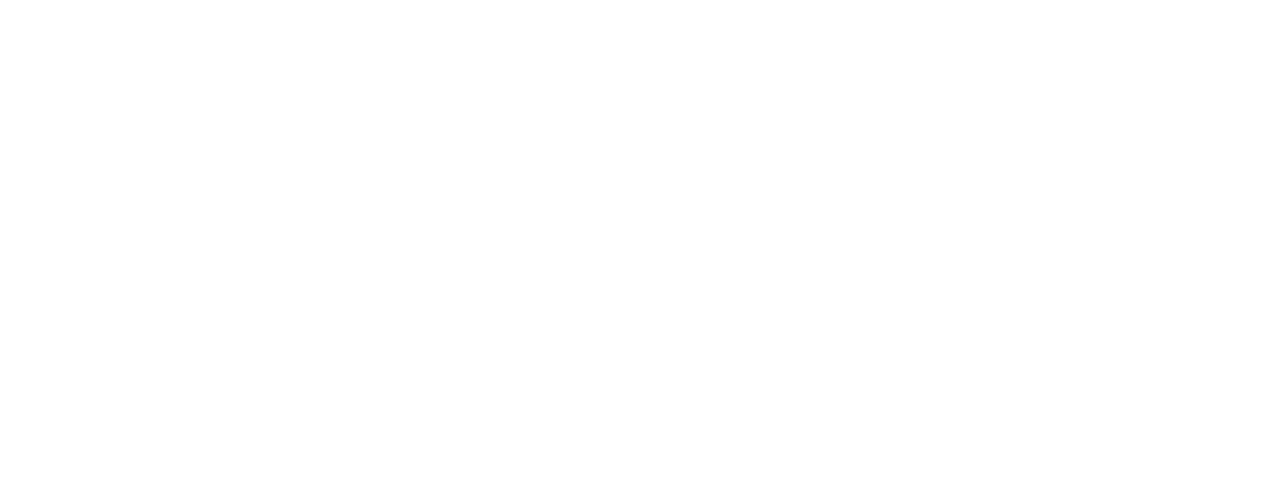
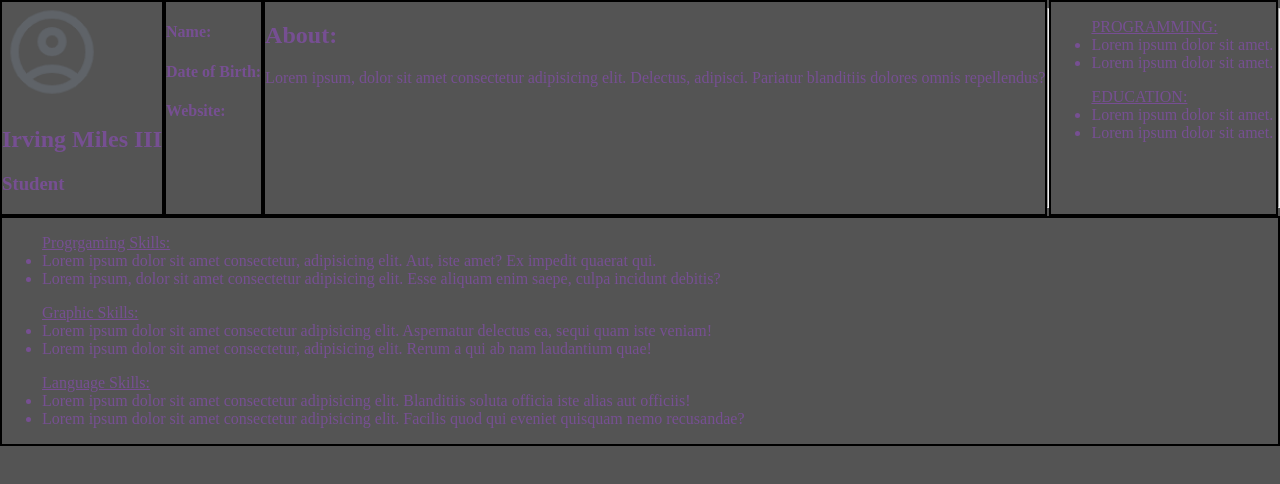
Before and after one commit to Surghe/307.4_Lab, a plain HTML site: page index.html in a window 1280 px wide. Drawn offline with Linux system fonts and the light colour scheme.

Commit message:
resume-project

```diff
--- a/index.html
+++ b/index.html
@@ -7,6 +7,69 @@
     <link rel="stylesheet" href="./styles/index.css">
 </head>
 <body>
+    <main id="main_container">
+        <section id="section1">
 
+            <div class="box" id="box1">
+                <img src="./images/accountCircle.png" alt="" width="100px">
+                <div id="box2">
+                <h2>Irving Miles III</h2>
+                <h3>Student</h3></div>
+            </div>
+            <div class="box" id="box3">
+                <h4>Name:</h4>
+                <h4>Date of Birth:</h4>
+                <h4>Website:</h4>
+            </div>
+            <div class="box" id="box4">
+                <h2>About:</h2>
+                <p>Lorem ipsum, dolor sit amet consectetur adipisicing elit. Delectus, adipisci. Pariatur blanditiis dolores omnis repellendus?</p>
+
+            </div>
+        </section>
+        <hr/>
+
+        <section id="section2">
+           <div class="box2" id="box5">
+
+            <ul><u>PROGRAMMING:</u>
+                <li>Lorem ipsum dolor sit amet.</li>
+                <li>Lorem ipsum dolor sit amet.</li>
+            </ul>
+            <ul><u>EDUCATION: </u>
+                <li>Lorem ipsum dolor sit amet.</li>
+                <li>Lorem ipsum dolor sit amet.</li>
+            </ul>
+
+            </div>
+        </section>
+        <hr/>
+
+        <section id="section3">
+            <div class="box3" id="box6">
+
+                <div id="box7">
+                <ul><u>Progrgaming Skills: </u>
+                    <li>Lorem ipsum dolor sit amet consectetur, adipisicing elit. Aut, iste amet? Ex impedit quaerat qui.</li>
+                    <li>Lorem ipsum, dolor sit amet consectetur adipisicing elit. Esse aliquam enim saepe, culpa incidunt debitis?</li>
+                </ul>
+                </div>
+
+                <div id="box8">
+                <ul><u>Graphic Skills: </u>
+                    <li>Lorem ipsum dolor sit amet consectetur adipisicing elit. Aspernatur delectus ea, sequi quam iste veniam!</li>
+                    <li>Lorem ipsum dolor sit amet consectetur, adipisicing elit. Rerum a qui ab nam laudantium quae!</li>
+                </ul>
+                </div>
+
+                <div id="box9">
+                <ul><u>Language Skills: </u>
+                    <li>Lorem ipsum dolor sit amet consectetur adipisicing elit. Blanditiis soluta officia iste alias aut officiis!</li>
+                    <li>Lorem ipsum dolor sit amet consectetur adipisicing elit. Facilis quod qui eveniet quisquam nemo recusandae?</li>
+                </ul>
+                </div>
+            </div>
+        </section>
+    </main>
 </body>
 </html>
--- a/styles/index.css
+++ b/styles/index.css
@@ -0,0 +1,88 @@
+#section1{
+    display: flex;
+    flex-wrap: wrap;
+}
+
+
+.box{
+    border: 2px solid black;
+}
+
+
+#box1{
+    flex-grow: 1;
+
+
+
+}
+#box2 {
+    flex-grow: 1;
+
+}
+
+#box3 {
+    flex-grow: 1;
+}
+
+
+
+body{
+    margin: 0;
+    background-color: #545454;
+    color: #b246ff5d
+
+
+
+}
+
+
+
+#section2{
+    border: 2px solid black;
+    flex-grow: 3;
+    flex-wrap: wrap;
+
+
+
+
+}
+
+#section3{
+    border: 2px solid black ;
+    flex-grow: 3;
+    flex-wrap: wrap;
+
+}
+
+#main_container{
+    display: flex;
+    flex-wrap: wrap;
+
+}
+
+#box3:hover{
+    background-color: #CEA9FF;
+    color: black;
+
+}
+
+
+#box4:hover{
+    background-color: #CEA9FF;
+    color: black;
+
+}
+
+#box5:hover{
+    background-color: #CEA9FF;
+    color: black;
+
+
+}
+
+#box6:hover{
+    background-color: #CEA9FF;
+    color: black;
+
+
+}
```
Also changed, not shown: images/accountCircle.png (added).
